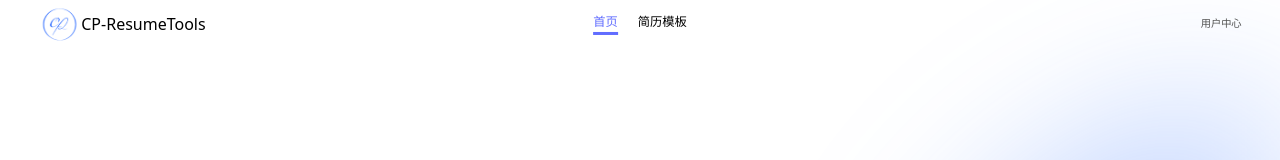
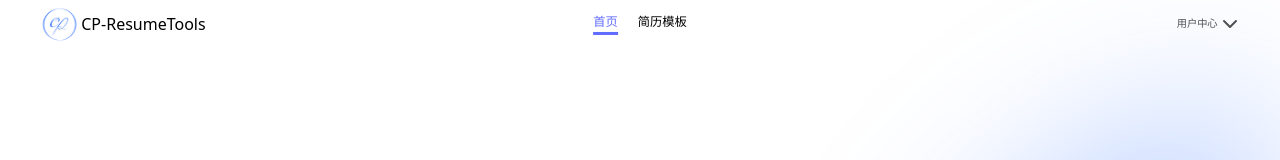
Before and after one commit to codepaintstudio/cp-resume, a Vue app: page /user/cv#/home in a window 1280 px wide. Shown: the top 160 px of the page. Built offline with nearby package versions, Linux system fonts and the light colour scheme; sample sign-in values are in the browser's storage; the HTML template or start-up script is replaced by a standard one; what @iconify/tailwind4 would draw is missing.

Commit message:
feat(nav):添加下拉框的功能

```diff
--- a/src/stores/userStatus.ts
+++ b/src/stores/userStatus.ts
@@ -4,14 +4,23 @@ import { ref } from 'vue'
 export const useAuthStore = defineStore('auth', () => {
   // State
   const isLogin = ref(!!localStorage.getItem('currentUser'))
+  const currentUser = ref(JSON.parse(localStorage.getItem('currentUser') || 'null'))
 
   // Actions
-  const setLoginStatus = (status: boolean) => {
+  const setLoginStatus = (status: boolean, userData: any = null) => {
     isLogin.value = status
+    if (status && userData) {
+      currentUser.value = userData
+      localStorage.setItem('currentUser', JSON.stringify(userData))
+    } else {
+      currentUser.value = null
+      localStorage.removeItem('currentUser')
+    }
   }
 
   return {
     isLogin,
+    currentUser,
     setLoginStatus
   }
 })
--- a/src/views/login/indexPage.vue
+++ b/src/views/login/indexPage.vue
@@ -24,6 +24,8 @@ const registerPassword = ref("")
 const registerError = ref("")
 // 类型安全 + 错误处理
 const RuserList = ref(
+  //localStorage.getItem('RuserList')在本地存储中获取名叫RuserList的键
+  //Json.parse将JSON字符串解析为JavaScript对象
   JSON.parse(localStorage.getItem('RuserList') || '[]') // 确保输入是字符串
 )
 onMounted(() => {
@@ -31,6 +33,7 @@ onMounted(() => {
 })
 
 const checkLoginStatus = () => {
+  //如果存在currrentUser这个键且值不为空
   const hasUser = !!localStorage.getItem('currrentUser')
   authStore.setLoginStatus(hasUser)
 }
@@ -49,33 +52,41 @@ const validatePassword = (password: string): string => {
 }
 
 const handleLogin = () => {
-  loginError.value = ""
+  loginError.value = "";
 
   if (!loginUserNum.value || !loginUserPas.value) {
-    loginError.value = "用户名和密码不能为空"
-    return
+    loginError.value = "用户名和密码不能为空";
+    return;
   }
 
   try {
-    const storedUsers = JSON.parse(localStorage.getItem('RuserList') || '[]')
-    const matchedUser = storedUsers.find(user =>
-      user.userNum === loginUserNum.value &&
-      user.UpassWord === loginUserPas.value
-    )
+    const storedUsers = JSON.parse(localStorage.getItem('RuserList') || '[]');
+    const matchedUser = storedUsers.find(
+      user => user.userNum === loginUserNum.value &&
+              user.UpassWord === loginUserPas.value
+    );
 
     if (matchedUser) {
-      localStorage.setItem('currentUser', JSON.stringify(matchedUser))
-      authStore.setLoginStatus(true)
-      router.push('/user')
+      // 1. 存储到 localStorage
+      localStorage.setItem('currentUser', JSON.stringify(matchedUser));
+
+      // 2. 更新 Pinia Store
+      authStore.setLoginStatus(true, matchedUser);
+
+      // 3. 调试输出
+      console.log('当前用户:', matchedUser);
+
+      // 4. 跳转页面
+      router.push('/user');
     } else {
-      loginError.value = '用户名或密码错误'
-      loginUserPas.value = ''
+      loginError.value = '用户名或密码错误';
+      loginUserPas.value = '';
     }
   } catch (error) {
-    loginError.value = '登录过程出现异常'
-    console.error(error)
+    loginError.value = '登录过程出现异常';
+    console.error(error);
   }
-}
+};
 
 const handleRegister = () => {
   registerError.value = ""
--- a/src/views/nav/indexPage.vue
+++ b/src/views/nav/indexPage.vue
@@ -1,13 +1,13 @@
 <script setup lang="ts">
 import { ref, onMounted, onUnmounted, watch, computed } from 'vue';
 import { useRouter, useRoute } from 'vue-router';
+import { storeToRefs } from 'pinia'
 import BackgroundAnimation from '@/components/BackgroundAnimation.vue';
 import { useAuthStore } from '@/stores/userStatus';
-
+import { ChevronDown } from 'lucide-vue-next';
 //调用store
 const authStore = useAuthStore()
-const isLogin = computed(() => authStore.isLogin)
-
+const { isLogin, currentUser } = storeToRefs(authStore)
 // 路由相关
 const route = useRoute();
 const router = useRouter();
@@ -83,9 +83,29 @@ const handleLogout = () => {
   showDropdown.value = false
 }
 
-const UserIs = computed(() => {
-  return isLogin.value ? '/user' : '/login'
-})
+const myResume = () => {
+  router.push('/user/cv')
+}
+
+const myInformation = () => {
+  router.push('/user/information')
+}
+// 用户名部分的下拉框
+// 定义 dropdownTimer 并初始化 null，但声明它可以存储 setTimeout 的返回值
+const dropdownTimer = ref<ReturnType<typeof setTimeout> | null>(null)
+  function handleMouseEnter() {
+  if (dropdownTimer.value) {  // 先检查是否有值
+    clearTimeout(dropdownTimer.value);  // 使用 .value 访问实际值
+    dropdownTimer.value = null;  // 清除后设为 null
+  }
+  showDropdown.value = true;
+}
+
+function handleMouseLeave() {
+  dropdownTimer.value = setTimeout(() => {
+    showDropdown.value = false;
+  }, 300);
+}
 // 挂载时添加滚动事件监听器
 onMounted(() => {
   window.addEventListener('scroll', handleScroll);
@@ -114,17 +134,37 @@ onUnmounted(() => {
     </div>
     <div class="absolute right-0 mr-[3vw] top-1/2 transform -translate-y-1/2">
       <!-- 登录状态显示带下拉菜单的用户中心 -->
-      <div v-if="isLogin" class="relative">
-        <div class="text-[0.8vw] text-[#4F4F4F] no-underline cursor-pointer" @click.stop="showDropdown = !showDropdown">
-          <RouterLink to="/user" class="text-[#4F4F4F] hover:text-[#616DFF] transition-colors">
-            用户中心
+      <div v-if="isLogin"
+      class="relative"
+      >
+        <div class="text-[0.8vw] text-[#4F4F4F] no-underline cursor-pointer flex justify-between items-center" >
+          <RouterLink to="/user" class="text-[#4F4F4F] hover:text-[rgb(97,109,255)] transition-colors">
+              {{ currentUser?.userNum || '用户中心' }}
           </RouterLink>
+          <ChevronDown
+          @mouseenter="handleMouseEnter"
+          @mouseleave="handleMouseLeave"
+          />
         </div>
 
+        <div>
+
+        </div>
         <!-- 下拉菜单 -->
-        <div v-if="showDropdown && route.path.includes('/user')"
-          class="absolute top-full right-0 mt-2 w-[8vw] bg-white shadow-lg rounded-md py-2 z-50">
-          <div class="px-4 py-2 hover:bg-gray-100 cursor-pointer text-[0.8vw]" @click="handleLogout">
+        <div v-if="showDropdown"
+          class="absolute top-full right-0 mt-2 w-[8vw] bg-white shadow-lg rounded-md py-2 z-50"
+           @mouseenter="handleMouseEnter"
+           @mouseleave="handleMouseLeave"
+          >
+
+          <div class="px-4 py-2 hover:bg-[rgb(231,238,254)] hover:text-[#3370FF] cursor-pointer text-[0.8vw] " @click="myResume">
+            我的简历
+          </div>
+
+          <div class="px-4 py-2 hover:bg-[rgb(231,238,254)] hover:text-[#3370FF] cursor-pointer text-[0.8vw]" @click="myInformation">
+            账户信息
+          </div>
+          <div class="px-4 py-2 hover:bg-[rgb(231,238,254)] hover:text-[#3370FF] cursor-pointer text-[0.8vw]" @click="handleLogout">
             退出登录
           </div>
         </div>
@@ -133,7 +173,7 @@ onUnmounted(() => {
       <!-- 未登录状态直接显示登录链接 -->
       <RouterLink v-else to="/login"
         class="text-[0.8vw] text-[#4F4F4F] no-underline hover:text-[#616DFF] transition-colors">
-        请先登录
+        登录/注册
       </RouterLink>
     </div>
 
```
